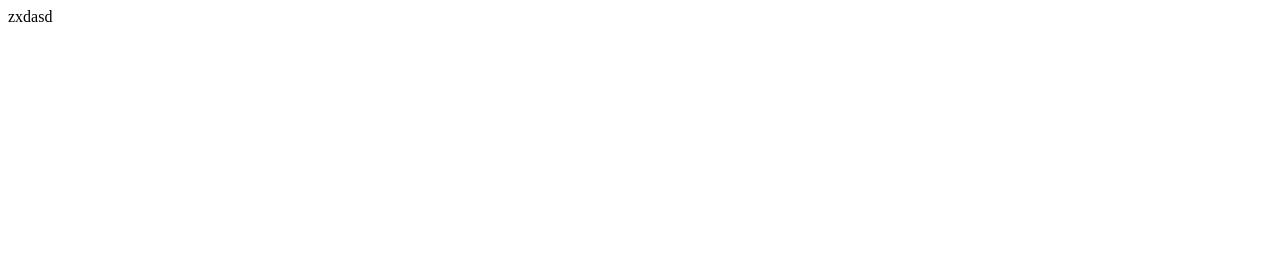
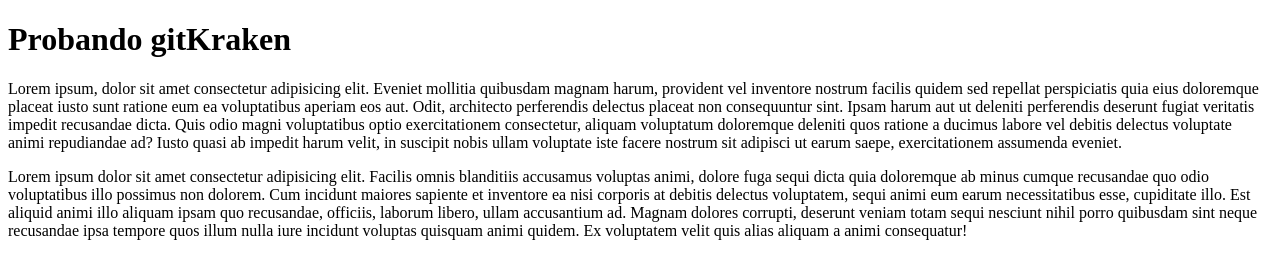
Before and after one commit to G2LosSimples/Prueba, a plain HTML site: page index.html in a window 1280 px wide. Drawn offline with Linux system fonts and the light colour scheme.

Commit message:
Añado párrafo

```diff
--- a/index.html
+++ b/index.html
@@ -6,6 +6,10 @@
     <title>Prueba 3</title>
 </head>
 <body>
-    zxdasd
+    <h1>Probando gitKraken</h1>
+    <p>Lorem ipsum, dolor sit amet consectetur adipisicing elit. Eveniet mollitia quibusdam magnam harum, provident vel inventore nostrum facilis quidem sed repellat perspiciatis quia eius doloremque placeat iusto sunt ratione eum ea voluptatibus aperiam eos aut. Odit, architecto perferendis delectus placeat non consequuntur sint. Ipsam harum aut ut deleniti perferendis deserunt
+        fugiat veritatis impedit recusandae dicta. Quis odio magni voluptatibus optio exercitationem consectetur, aliquam voluptatum doloremque deleniti quos ratione a ducimus labore vel debitis delectus voluptate animi repudiandae ad? Iusto quasi ab impedit harum velit, in suscipit nobis ullam voluptate iste facere nostrum sit adipisci ut earum saepe, exercitationem assumenda eveniet.
+    </p>
+    <p>Lorem ipsum dolor sit amet consectetur adipisicing elit. Facilis omnis blanditiis accusamus voluptas animi, dolore fuga sequi dicta quia doloremque ab minus cumque recusandae quo odio voluptatibus illo possimus non dolorem. Cum incidunt maiores sapiente et inventore ea nisi corporis at debitis delectus voluptatem, sequi animi eum earum necessitatibus esse, cupiditate illo. Est aliquid animi illo aliquam ipsam quo recusandae, officiis, laborum libero, ullam accusantium ad. Magnam dolores corrupti, deserunt veniam totam sequi nesciunt nihil porro quibusdam sint neque recusandae ipsa tempore quos illum nulla iure incidunt voluptas quisquam animi quidem. Ex voluptatem velit quis alias aliquam a animi consequatur!</p>
 </body>
 </html>
```
